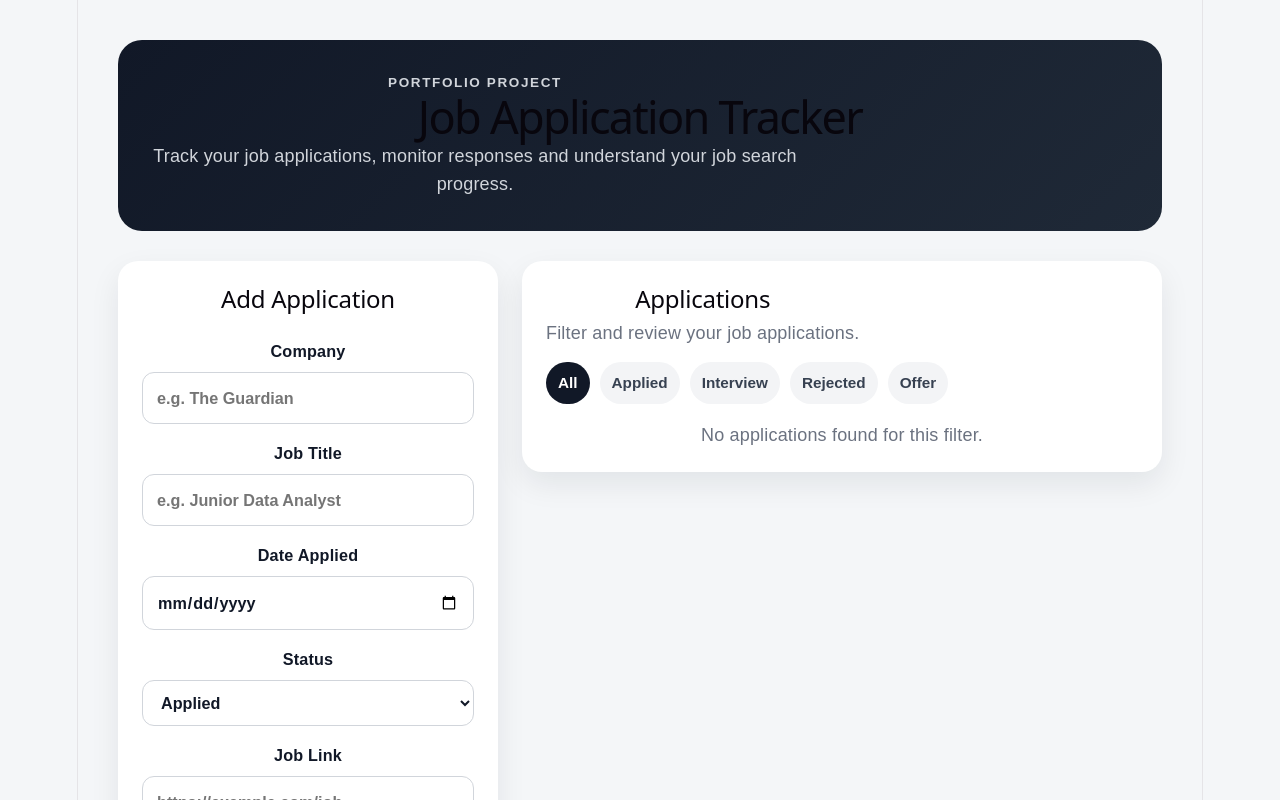
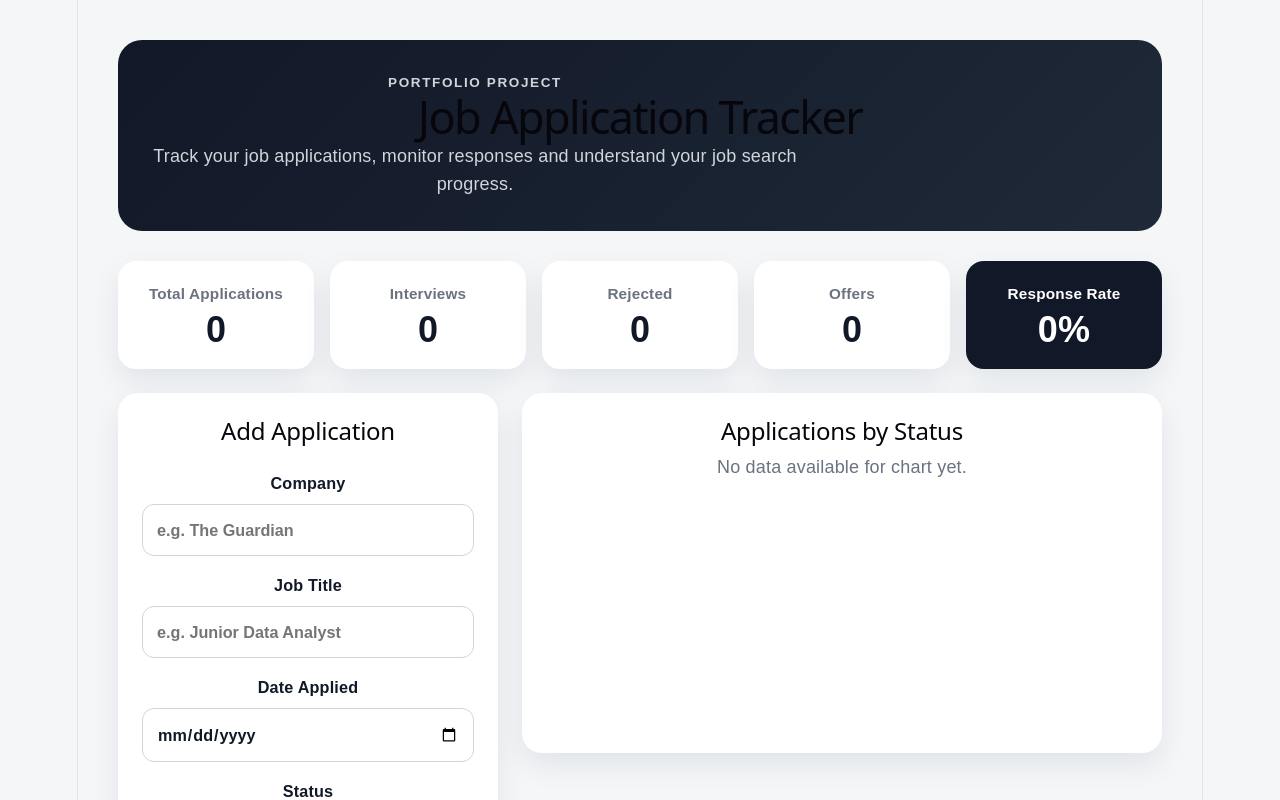
Before and after one commit to KrzysztofDrezek/job-application-tracker, a React (Vite) app: page / in a window 1280 px wide. Shown: the top 800 px of the page. Built offline with nearby package versions, Linux system fonts and the light colour scheme.

Commit message:
Add dashboard statistics and status chart

```diff
--- a/src/App.css
+++ b/src/App.css
@@ -50,6 +50,43 @@ textarea {
   color: #d1d5db;
 }
 
+.dashboard {
+  max-width: 1100px;
+  margin: 0 auto 24px;
+  display: grid;
+  grid-template-columns: repeat(5, 1fr);
+  gap: 16px;
+}
+
+.stat-card {
+  background: white;
+  border-radius: 18px;
+  padding: 20px;
+  box-shadow: 0 12px 30px rgba(15, 23, 42, 0.08);
+}
+
+.stat-card span {
+  display: block;
+  margin-bottom: 10px;
+  color: #6b7280;
+  font-size: 0.85rem;
+  font-weight: 700;
+}
+
+.stat-card strong {
+  font-size: 2rem;
+  color: #111827;
+}
+
+.highlight-card {
+  background: #111827;
+}
+
+.highlight-card span,
+.highlight-card strong {
+  color: white;
+}
+
 .layout {
   max-width: 1100px;
   margin: 0 auto;
@@ -73,6 +110,7 @@ textarea {
 .form-card {
   display: grid;
   gap: 16px;
+  grid-row: span 2;
 }
 
 label {
@@ -116,79 +154,35 @@ button:hover {
   color: #6b7280;
 }
 
-.applications-list {
-  display: grid;
-  gap: 14px;
+.chart-card {
+  min-height: 360px;
 }
 
-.application-item {
-  display: flex;
-  justify-content: space-between;
-  gap: 16px;
-  padding: 18px;
-  border: 1px solid #e5e7eb;
-  border-radius: 16px;
-  background: #f9fafb;
+.chart-wrapper {
+  width: 100%;
+  height: 260px;
 }
 
-.application-item h3 {
-  margin: 0 0 6px;
+.chart-legend {
+  display: flex;
+  flex-wrap: wrap;
+  gap: 12px;
+  margin-top: 12px;
 }
 
-.application-item p {
-  margin: 0 0 8px;
+.legend-item {
+  display: flex;
+  align-items: center;
+  gap: 8px;
   color: #4b5563;
+  font-size: 0.9rem;
+  font-weight: 700;
 }
 
-.application-item span {
-  color: #6b7280;
-  font-size: 0.9rem;
-}
-
-.status {
-  height: fit-content;
-  padding: 8px 12px;
+.legend-color {
+  width: 12px;
+  height: 12px;
   border-radius: 999px;
-  font-size: 0.8rem;
-}
-
-.status.applied {
-  background: #dbeafe;
-  color: #1d4ed8;
-}
-
-.status.interview {
-  background: #fef3c7;
-  color: #92400e;
-}
-
-.status.rejected {
-  background: #fee2e2;
-  color: #b91c1c;
-}
-
-.status.offer {
-  background: #dcfce7;
-  color: #166534;
-}
-
-.application-actions {
-  display: flex;
-  flex-direction: column;
-  align-items: flex-end;
-  gap: 10px;
-}
-
-.delete-button {
-  padding: 8px 12px;
-  border-radius: 999px;
-  background: #f3f4f6;
-  color: #991b1b;
-  font-size: 0.8rem;
-}
-
-.delete-button:hover {
-  background: #fee2e2;
 }
 
 .section-header {
@@ -235,15 +229,98 @@ button:hover {
   background: #111827;
 }
 
+.applications-list {
+  display: grid;
+  gap: 14px;
+}
+
+.application-item {
+  display: flex;
+  justify-content: space-between;
+  gap: 16px;
+  padding: 18px;
+  border: 1px solid #e5e7eb;
+  border-radius: 16px;
+  background: #f9fafb;
+}
+
+.application-item h3 {
+  margin: 0 0 6px;
+}
+
+.application-item p {
+  margin: 0 0 8px;
+  color: #4b5563;
+}
+
+.application-item span {
+  color: #6b7280;
+  font-size: 0.9rem;
+}
+
+.application-actions {
+  display: flex;
+  flex-direction: column;
+  align-items: flex-end;
+  gap: 10px;
+}
+
+.status {
+  height: fit-content;
+  padding: 8px 12px;
+  border-radius: 999px;
+  font-size: 0.8rem;
+}
+
+.status.applied {
+  background: #dbeafe;
+  color: #1d4ed8;
+}
+
+.status.interview {
+  background: #fef3c7;
+  color: #92400e;
+}
+
+.status.rejected {
+  background: #fee2e2;
+  color: #b91c1c;
+}
+
+.status.offer {
+  background: #dcfce7;
+  color: #166534;
+}
+
+.delete-button {
+  padding: 8px 12px;
+  border-radius: 999px;
+  background: #f3f4f6;
+  color: #991b1b;
+  font-size: 0.8rem;
+}
+
+.delete-button:hover {
+  background: #fee2e2;
+}
+
 @media (max-width: 850px) {
   .app {
     padding: 20px;
+  }
+
+  .dashboard {
+    grid-template-columns: 1fr 1fr;
   }
 
   .layout {
     grid-template-columns: 1fr;
   }
 
+  .form-card {
+    grid-row: auto;
+  }
+
   .hero h1 {
     font-size: 2rem;
   }
--- a/src/App.jsx
+++ b/src/App.jsx
@@ -1,4 +1,5 @@
 import { useEffect, useState } from "react";
+import { Cell, Pie, PieChart, ResponsiveContainer, Tooltip } from "recharts";
 import "./App.css";
 
 function App() {
@@ -71,6 +72,51 @@ const filteredApplications =
       ? applications
       : applications.filter((application) => application.status === statusFilter);
 
+  const totalApplications = applications.length;
+
+  const totalInterviews = applications.filter(
+    (application) => application.status === "Interview"
+  ).length;
+
+  const totalRejected = applications.filter(
+    (application) => application.status === "Rejected"
+  ).length;
+
+  const totalOffers = applications.filter(
+    (application) => application.status === "Offer"
+  ).length;
+
+  const responseRate =
+    totalApplications === 0
+      ? 0
+      : Math.round(((totalInterviews + totalOffers) / totalApplications) * 100);
+
+  const statusChartData = [
+    {
+      name: "Applied",
+      value: applications.filter((app) => app.status === "Applied").length,
+    },
+    {
+      name: "Interview",
+      value: totalInterviews,
+    },
+    {
+      name: "Rejected",
+      value: totalRejected,
+    },
+    {
+      name: "Offer",
+      value: totalOffers,
+    },
+  ].filter((item) => item.value > 0);
+
+  const statusColors = {
+    Applied: "#2563eb",
+    Interview: "#f59e0b",
+    Rejected: "#ef4444",
+    Offer: "#22c55e",
+  };
+
   return (
     <main className="app">
       <section className="hero">
@@ -82,6 +128,33 @@ const filteredApplications =
             job search progress.
           </p>
         </div>
+      </section>
+
+      <section className="dashboard">
+        <article className="stat-card">
+          <span>Total Applications</span>
+          <strong>{totalApplications}</strong>
+        </article>
+
+        <article className="stat-card">
+          <span>Interviews</span>
+          <strong>{totalInterviews}</strong>
+        </article>
+
+        <article className="stat-card">
+          <span>Rejected</span>
+          <strong>{totalRejected}</strong>
+        </article>
+
+        <article className="stat-card">
+          <span>Offers</span>
+          <strong>{totalOffers}</strong>
+        </article>
+
+        <article className="stat-card highlight-card">
+          <span>Response Rate</span>
+          <strong>{responseRate}%</strong>
+        </article>
       </section>
 
       <section className="layout">
@@ -171,6 +244,50 @@ const filteredApplications =
           <button type="submit">Add Application</button>
         </form>
 
+        <section className="card chart-card">
+          <h2>Applications by Status</h2>
+
+          {statusChartData.length === 0 ? (
+            <p className="empty-text">No data available for chart yet.</p>
+          ) : (
+            <>
+              <div className="chart-wrapper">
+                <ResponsiveContainer width="100%" height={260}>
+                  <PieChart>
+                    <Pie
+                      data={statusChartData}
+                      dataKey="value"
+                      nameKey="name"
+                      outerRadius={90}
+                      label
+                    >
+                      {statusChartData.map((entry) => (
+                        <Cell
+                          key={entry.name}
+                          fill={statusColors[entry.name]}
+                        />
+                      ))}
+                    </Pie>
+                    <Tooltip />
+                  </PieChart>
+                </ResponsiveContainer>
+              </div>
+
+              <div className="chart-legend">
+                {statusChartData.map((item) => (
+                  <div className="legend-item" key={item.name}>
+                    <span
+                      className="legend-color"
+                      style={{ backgroundColor: statusColors[item.name] }}
+                    ></span>
+                    {item.name}: {item.value}
+                  </div>
+                ))}
+              </div>
+            </>
+          )}
+        </section>
+
         <section className="card list-card">
           <div className="section-header">
             <div>
@@ -180,7 +297,8 @@ const filteredApplications =
           </div>
 
           <div className="filters">
-              {["All", "Applied", "Interview", "Rejected", "Offer"].map((status) => (
+            {["All", "Applied", "Interview", "Rejected", "Offer"].map(
+              (status) => (
                 <button
                   key={status}
                   type="button"
@@ -191,7 +309,8 @@ const filteredApplications =
                 >
                   {status}
                 </button>
-              ))}
+              )
+            )}
           </div>
 
           {filteredApplications.length === 0 ? (
@@ -207,7 +326,9 @@ const filteredApplications =
                   </div>
 
                   <div className="application-actions">
-                  <strong className={`status ${application.status.toLowerCase()}`}>
+                    <strong
+                      className={`status ${application.status.toLowerCase()}`}
+                    >
                       {application.status}
                     </strong>
 
```
Lines whose indentation alone changed are shown as unchanged.
